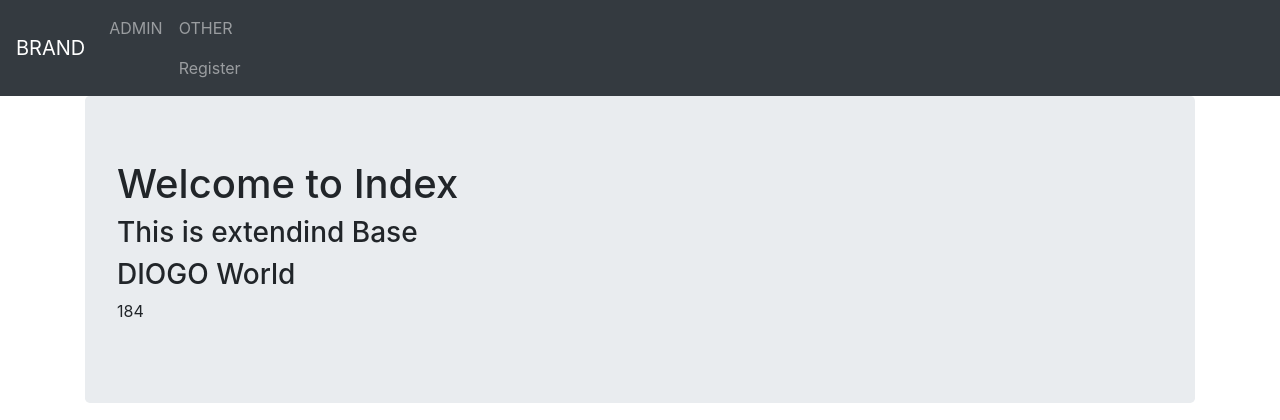
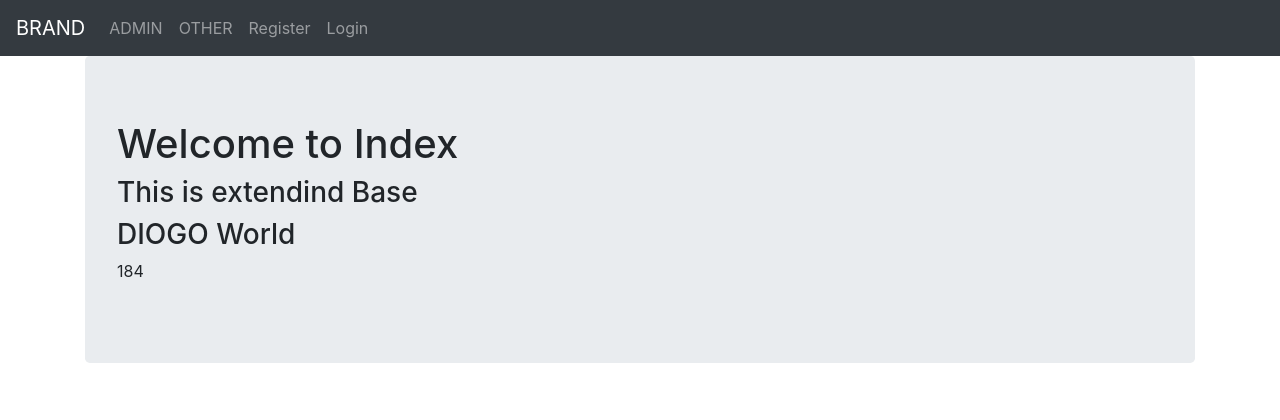
Before and after one commit to DiogoBerti/FullStackCourse, a Django app: page / in a window 1280 px wide. Shown: the top 420 px of the page. Run offline with Django 3.2, Linux system fonts and the light colour scheme; some libraries are stand-ins or nearby versions.

Commit message:
[ADD] - Login tela e validacao

```diff
--- a/learning_templates/basic_app/urls.py
+++ b/learning_templates/basic_app/urls.py
@@ -10,4 +10,6 @@ urlpatterns = [
     url(r'^relative/$', views.relative,name='relative'),
     url(r'^other/$', views.other, name='other'),
     url(r'^register/$', views.register, name='register'),
+    url(r'^custom_user_login/$', views.custom_user_login, name='custom_user_login'),
+
 ]
--- a/learning_templates/basic_app/views.py
+++ b/learning_templates/basic_app/views.py
@@ -1,5 +1,11 @@
 from django.shortcuts import render
 from basic_app.forms import UserForm, UserProfileInfoForm
+
+from django.contrib.auth import authenticate, login, logout
+from django.http import HttpResponseRedirect, HttpResponse
+from django.core.urlresolvers import reverse
+from django.contrib.auth.decorators import login_required
+
 
 # Create your views here.
 
@@ -46,3 +52,35 @@ def register(request):
                                                         'profile_form':profile_form,
                                                         'registered':registered
                                                         })
+
+# Esse decorator checa se alguem está logado antes de chamar a função
+@login_required
+def user_logout(request):
+    logout(request)
+    return HttpResponseRedirect(reverse('index'))
+
+@login_required
+def special(request):
+    return HttpResponse('You re Logged in')
+
+def custom_user_login(request):
+    if request.method == 'POST':
+        username = request.POST.get('username')
+        password = request.POST.get('password')
+
+        user = authenticate(username=username, password=password)
+
+        if user:
+            if user.is_active:
+                login(request,user)
+                return HttpResponseRedirect(reverse('index'))
+
+            else:
+                return HttpResponse('Account not active!')
+        else:
+            print("Someone failed to login")
+            print('Username: {} \nPassword: {}'.format(username,password))
+            return HttpResponse('Invalid Login details...')
+
+    else:
+        return render(request,'basic_app/login.html',{})
--- a/learning_templates/learning_templates/settings.py
+++ b/learning_templates/learning_templates/settings.py
@@ -120,3 +120,4 @@ USE_TZ = True
 # https://docs.djangoproject.com/en/1.11/howto/static-files/
 MEDIA_URL = '/media/'
 STATIC_URL = '/static/'
+LOGIN_URL = '/basic_app/user_login'
--- a/learning_templates/learning_templates/urls.py
+++ b/learning_templates/learning_templates/urls.py
@@ -21,4 +21,6 @@ urlpatterns = [
     url(r'^admin/', admin.site.urls),
     url(r'^$', views.index,name='index'),
     url(r'^basic_app/', include('basic_app.urls')),
+    url(r'^logout/$', views.user_logout, name='logout'),
+    url(r'special/', views.special, name='special')
 ]
--- a/learning_templates/templates/basic_app/base.html
+++ b/learning_templates/templates/basic_app/base.html
@@ -24,8 +24,21 @@
           </li>
           <li class="nav-item">
             <a class="nav-link" href="{% url 'basic_app:other'%}">OTHER</a>
+          </li>
+          <li class="nav-item">
             <a class="nav-link" href="{% url 'basic_app:register'%}">Register</a>
           </li>
+
+          {% if user.is_authenticated %}
+          <li class="nav-item">
+            <a class="nav-link" href="{% url 'logout' %}">Logout</a>
+          </li>
+          {% else %}
+          <li class="nav-item">
+            <a class="nav-link" href="{% url 'basic_app:custom_user_login' %}">Login</a>
+          </li>
+          {% endif %}
+
         </ul>
       </div>
     </nav>
```
Also changed, not shown: learning_templates/templates/basic_app/login.html (+24 -0 lines).
